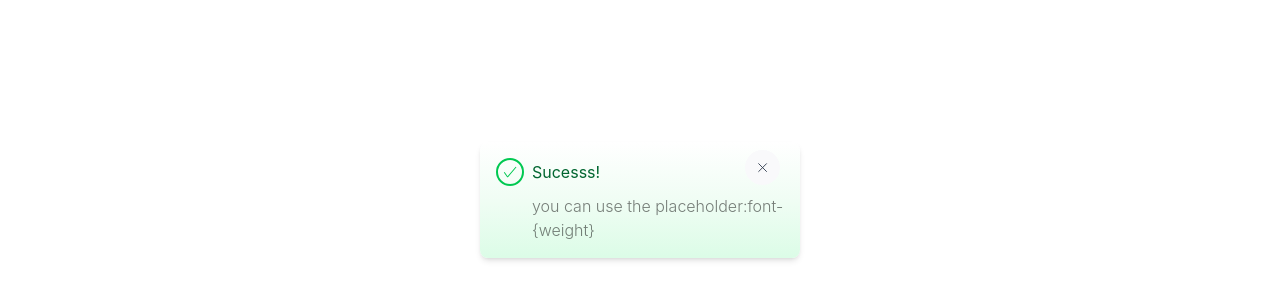
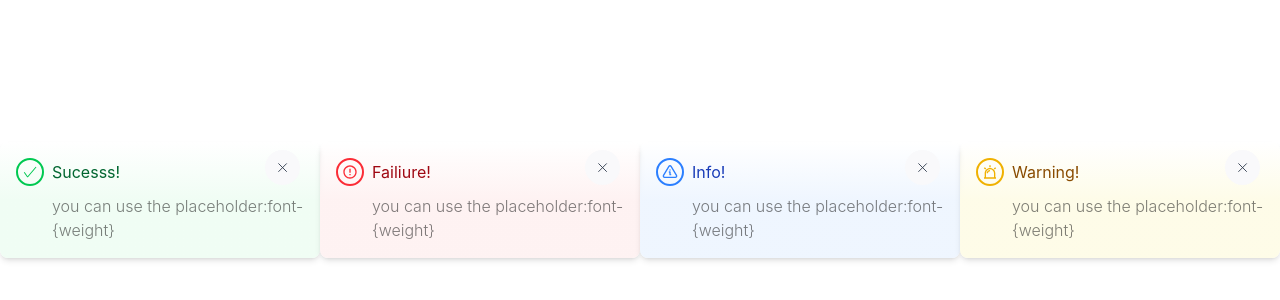
Before and after one commit to jatinydu/savestream, a React (Vite) app in the folder client/: page / in a window 1280 px wide. Shown: the part 200-500 px from the top of the page. Built offline with nearby package versions, Linux system fonts and the light colour scheme.

Commit message:
feat: implement all four toast ui

```diff
--- a/client/src/App.tsx
+++ b/client/src/App.tsx
@@ -4,6 +4,9 @@ function App() {
   return (
     <div className="w-screen h-screen flex justify-center items-center">
          <Toast message="you can use the placeholder:font-{weight}" variant="success" />
+         <Toast message="you can use the placeholder:font-{weight}" variant="error" />
+         <Toast message="you can use the placeholder:font-{weight}" variant="info" />
+         <Toast message="you can use the placeholder:font-{weight}" variant="warning" />
     </div>
   )
 }
--- a/client/src/components/lib/Toast.tsx
+++ b/client/src/components/lib/Toast.tsx
@@ -27,10 +27,10 @@ const variantIcon = {
 }
 
 const variantStyle={
-  success: 'text-green-800 bg-gradient-to-b form-white via-green-50 to-green-100',
-  error: 'text-red-800',
-  info: 'text-blue-800',
-  warning: 'text-yellow-800',
+  success: 'text-green-800 bg-gradient-to-b form-white via-green-50 to-green-50',
+  error: 'text-red-800 bg-gradient-to-b form-white via-red-50 to-red-50',
+  info: 'text-blue-800 bg-gradient-to-b form-white via-blue-50 to-blue-50',
+  warning: 'text-yellow-800 bg-gradient-to-b form-white via-yellow-50 to-yellow-50',
 }
 
 const defaultStyle = 'flex flex-col justify-between items-start p-4 rounded-lg shadow-md w-80 gap-2';
```
